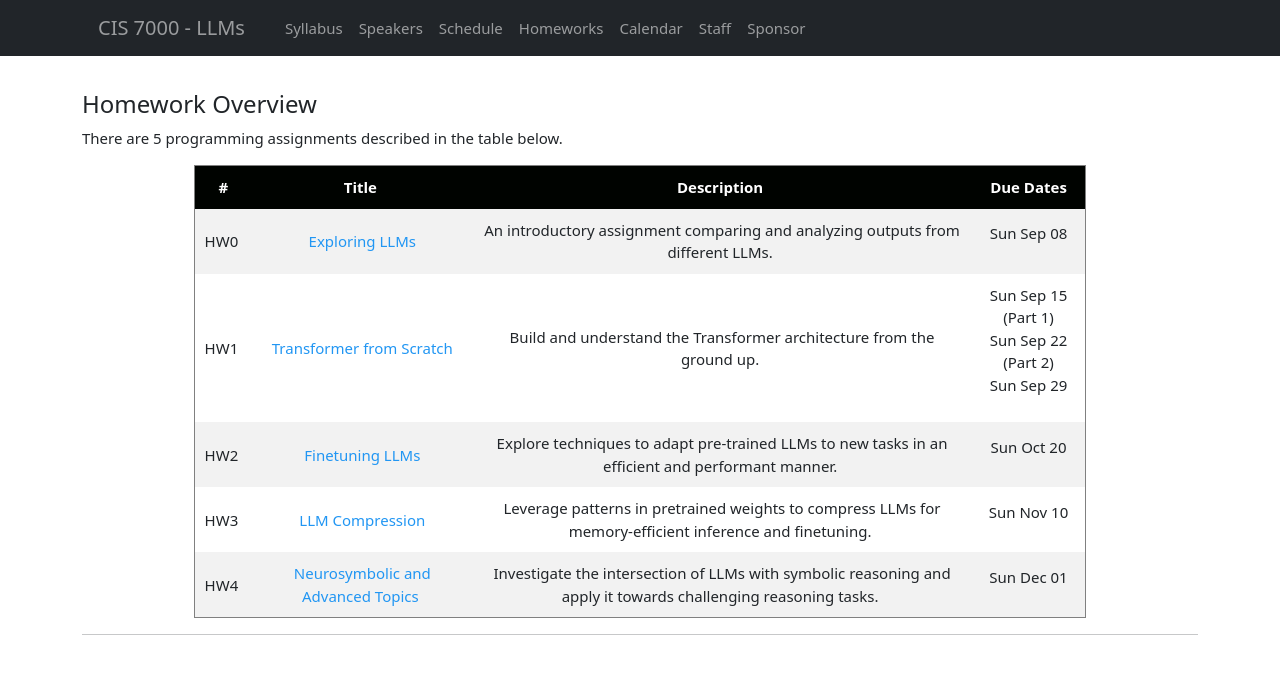
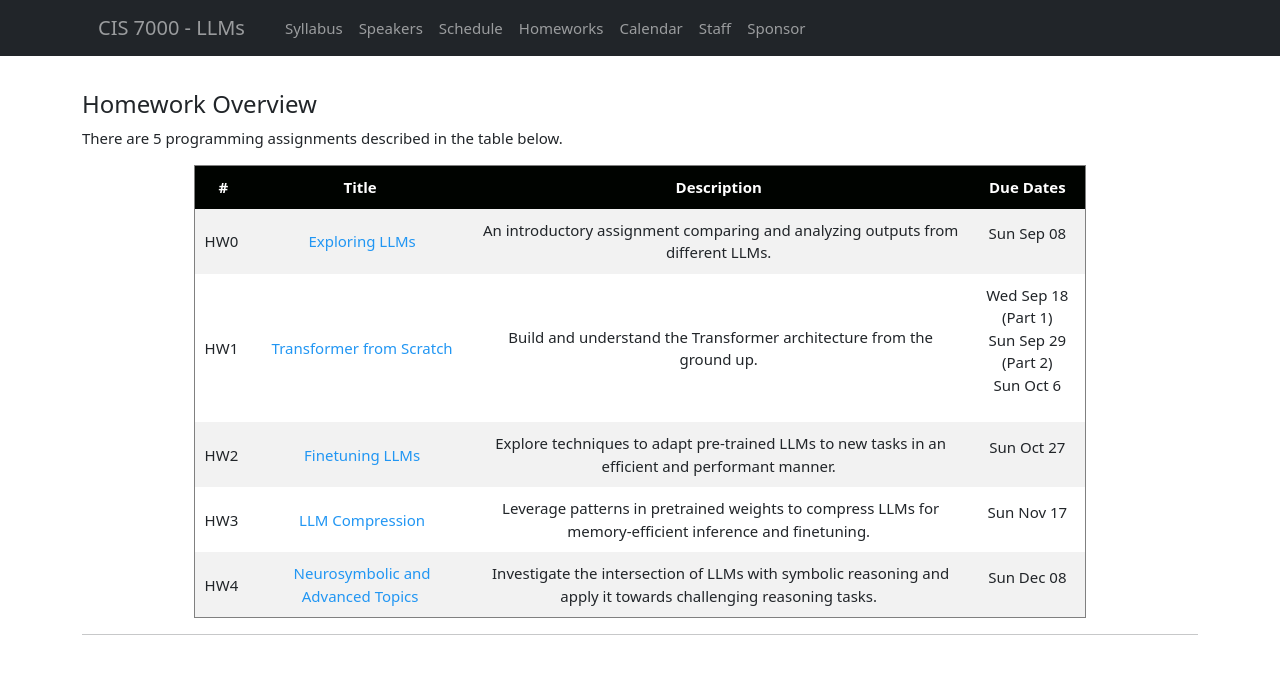
Before and after one commit to llm-class/llm-class.github.io, a Jekyll site: the page built from homeworks.html, in a window 1280 px wide. Shown: the top 674 px of the page. Built offline with Jekyll 4.4.1, drawn with Linux system fonts in a browser that asks for light colours.

Commit message:
updated assignment deadlines

```diff
--- a/_data/assignments.yml
+++ b/_data/assignments.yml
@@ -10,27 +10,27 @@
   description: "Build and understand the Transformer architecture from the ground up."
   link: "https://colab.research.google.com/drive/1S5W_oTGphQoCxfxEtgQ9FHh9EUOVHjSO?usp=sharing"
   due_dates:
-    - "Sun Sep 15 (Part 1)"
-    - "Sun Sep 22 (Part 2)"
-    - "Sun Sep 29"
+    - "Wed Sep 18 (Part 1)"
+    - "Sun Sep 29 (Part 2)"
+    - "Sun Oct 6"
 
 - id: "2"
   title: "Finetuning LLMs"
   description: "Explore techniques to adapt pre-trained LLMs to new tasks in an efficient and performant manner."
   link: ""
   due_dates:
-    - "Sun Oct 20"
+    - "Sun Oct 27"
 
 - id: "3"
   title: "LLM Compression"
   description: "Leverage patterns in pretrained weights to compress LLMs for memory-efficient inference and finetuning."
   link: ""
   due_dates:
-    - "Sun Nov 10"
+    - "Sun Nov 17"
 
 - id: "4"
   title: "Neurosymbolic and Advanced Topics"
   description: "Investigate the intersection of LLMs with symbolic reasoning and apply it towards challenging reasoning tasks."
   link: ""
   due_dates:
-   - "Sun Dec 01"
+   - "Sun Dec 08"
--- a/_data/schedule.yml
+++ b/_data/schedule.yml
@@ -59,7 +59,7 @@
       class: "guest_lecture"
       topic: "Guest Lecture by <a href=\"https://hanjun-dai.github.io/\">Hanjun Dai</a>, Staff Research Scientist & Research Manager, Google Brain"
       details: "Topics: RLHF and LLM Reward Modeling."
-    - date: "Wed Sep 25"
+    - date: "Sun Sep 29"
       class: "sub_deadline"
       details: "<b>HW1 Part 2</b> due."
 
@@ -72,7 +72,7 @@
     - date: "Wed Oct 02"
       class: "guest_lecture"
       topic: "Adaptation - Part 2"
-    - date: "Wed Oct 02"
+    - date: "Sun Oct 06"
       class: "work_due"
       details: "<b>HW1</b> due."
 
@@ -97,9 +97,6 @@
       class: "lecture"
       topic: "Guest Lecture by <a href=\"https://guangxuanx.com/\">Guangxuan Xiao</a>, Ph.D. Candidate, MIT"
       details: "Topics: Quantization."
-    - date: "Sun Oct 20"
-      class: "work_due"
-      details: "<b>HW2</b> due."
 
 - week: "Week 9"
   items:
@@ -111,6 +108,9 @@
       class: "lecture"
       topic: "RAG and Vector DBs"
       details: "Topics: TBD."
+    - date: "Sun Oct 27"
+      class: "work_due"
+      details: "<b>HW2</b> due."
 
 - week: "Week 10"
   items:
@@ -132,9 +132,6 @@
       class: "lecture"
       topic: "Neurosymbolic Architectures"
       details: "Topics: TBD. <br> <b>HW4</b> released."
-    - date: "Sun Nov 10"
-      class: "work_due"
-      details: "<b>HW3</b> due."
 
 - week: "Week 12"
   items:
@@ -145,6 +142,9 @@
     - date: "Wed Nov 13"
       class: "guest_lecture"
       topic: "Guest Lecture by TBD"
+    - date: "Sun Nov 17"
+      class: "work_due"
+      details: "<b>HW3</b> due."
 - week: "Week 13"
   items:
     - date: "Mon Nov 18"
@@ -162,9 +162,6 @@
     - date: "Wed Nov 27"
       class: "lecture"
       details: "No class - Work on HW4 and Project"
-    - date: "Sun Dec 01"
-      class: "work_due"
-      details: "<b>HW4</b> due."
 - week: "Week 15"
   items:
     - date: "Mon Dec 02"
@@ -173,6 +170,9 @@
     - date: "Wed Dec 04"
       class: "work_due"
       details: "Project Presentation Day 2"
+    - date: "Sun Dec 08"
+      class: "work_due"
+      details: "<b>HW4</b> due."
 - week: "Week 16"
   items:
     - date: "Mon Dec 09"
```
